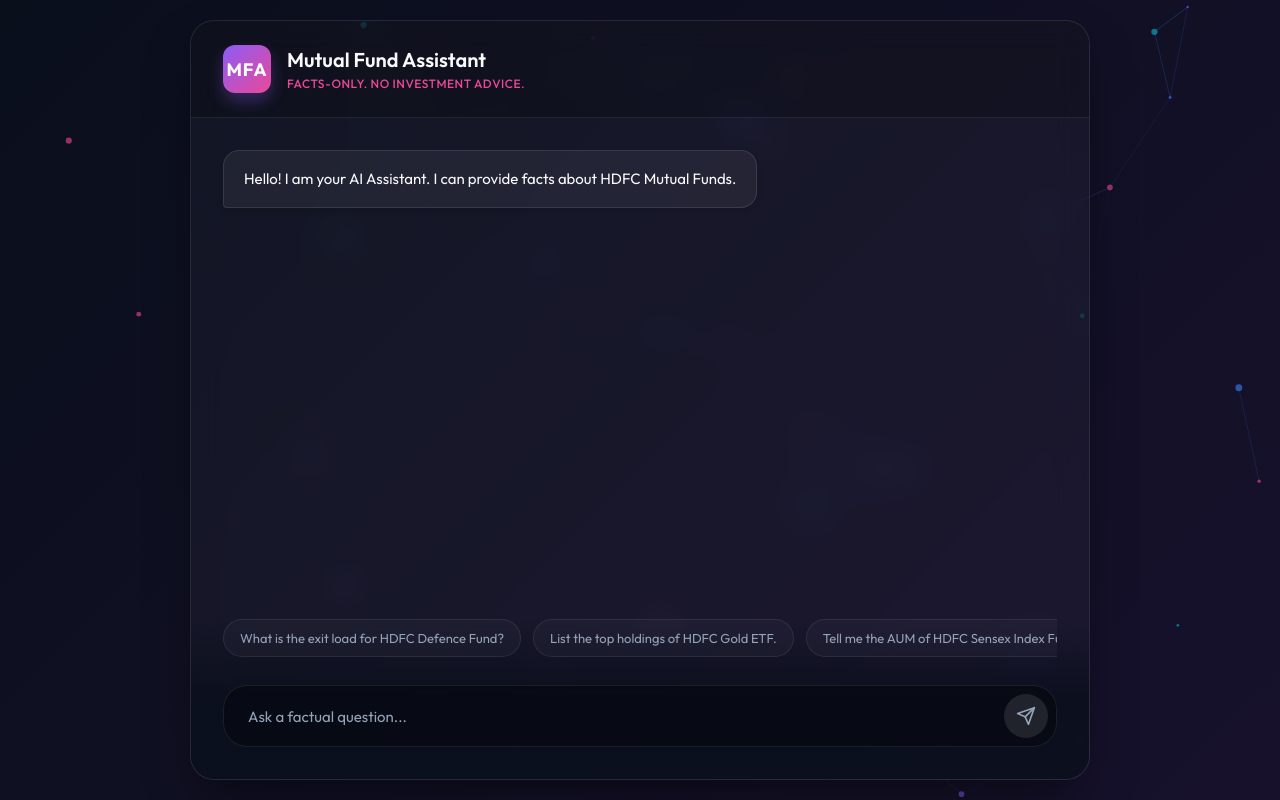
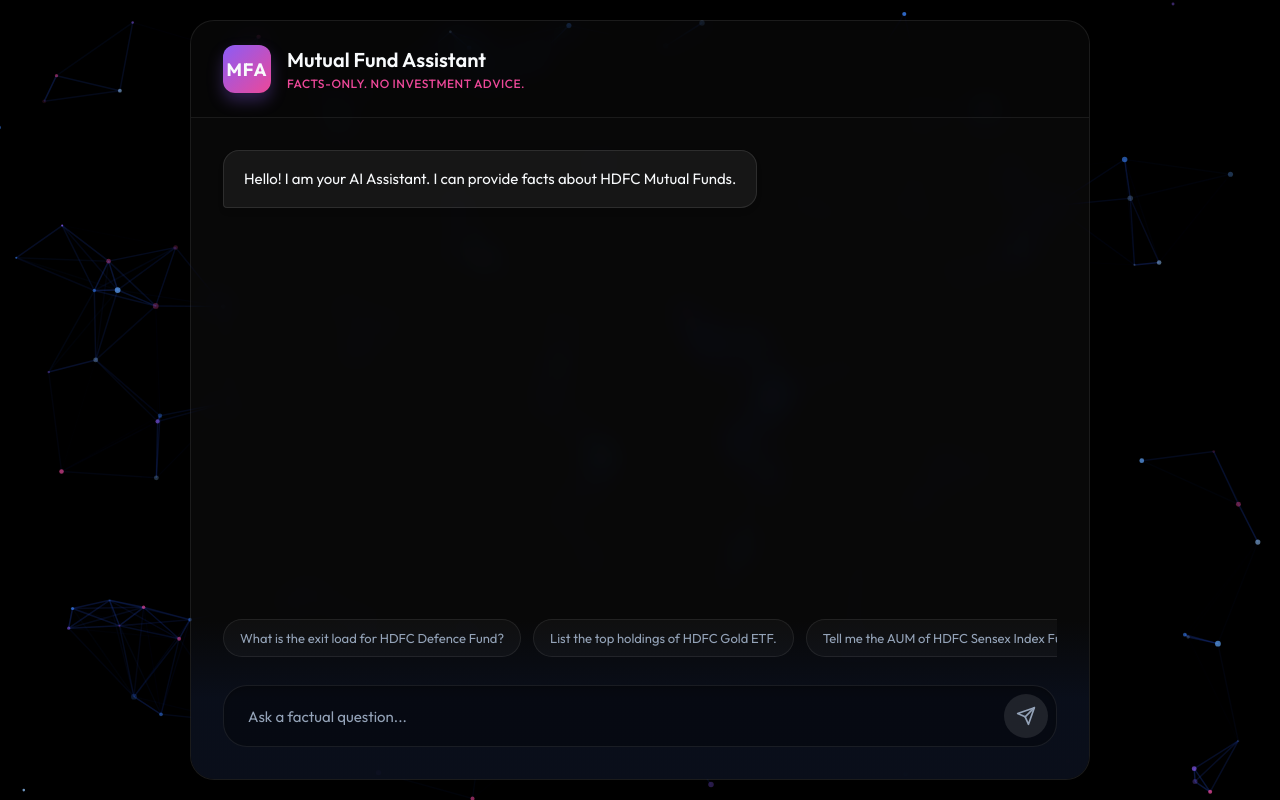
Before and after one commit to Aparana-tech/Rag--Milestone, a React (Vite) app in the folder ui/: page / in a window 1280 px wide. Built offline with nearby package versions, Linux system fonts and the light colour scheme.

Commit message:
style: Match tsparticles configuration to Adobe Stock complex dark network

```diff
--- a/ui/src/App.jsx
+++ b/ui/src/App.jsx
@@ -75,48 +75,50 @@
           id="tsparticles"
           options={{
             background: {
-              color: { value: "transparent" },
+              color: { value: "#000000" }, // Pitch black background
             },
             fpsLimit: 60,
             interactivity: {
               events: {
-                onClick: { enable: true, mode: "push" },
-                onHover: { enable: true, mode: "grab" },
+                onHover: {
+                  enable: true,
+                  mode: "grab",
+                  parallax: { enable: true, force: 60, smooth: 10 } // Adds 3D depth effect
+                },
                 resize: true,
               },
               modes: {
-                push: { quantity: 4 },
-                grab: { distance: 150, links: { opacity: 0.5 } },
+                grab: { distance: 200, links: { opacity: 0.8, color: "#1e3a8a" } },
               },
             },
             particles: {
-              color: { value: ["#3b82f6", "#8b5cf6", "#ec4899", "#06b6d4"] },
+              color: { value: ["#3b82f6", "#60a5fa", "#93c5fd", "#ec4899", "#8b5cf6"] }, // Deep blues and neon pinks
               links: {
-                color: "#3b82f6",
-                distance: 150,
+                color: "#1e40af", // Deep blue lines
+                distance: 120,
                 enable: true,
-                opacity: 0.2,
-                width: 1,
+                opacity: 0.4,
+                width: 1.5,
               },
               move: {
                 direction: "none",
                 enable: true,
-                outModes: { default: "bounce" },
-                random: false,
-                speed: 1,
+                outModes: { default: "out" }, // Drift away smoothly instead of bouncing
+                random: true,
+                speed: 0.5, // Slow, ambient movement
                 straight: false,
               },
               number: {
                 density: { enable: true, area: 800 },
-                value: 80,
+                value: 250, // Massive increase in density to match the complex network
               },
               opacity: {
-                value: 0.6,
-                animation: { enable: true, speed: 1, minimumValue: 0.1 }
+                value: { min: 0.1, max: 0.8 },
+                animation: { enable: true, speed: 1, minimumValue: 0.1 } // Twinkling effect
               },
               shape: { type: "circle" },
               size: {
-                value: { min: 1, max: 4 },
+                value: { min: 1, max: 3 },
                 animation: { enable: true, speed: 2, minimumValue: 0.5 }
               },
             },
```
